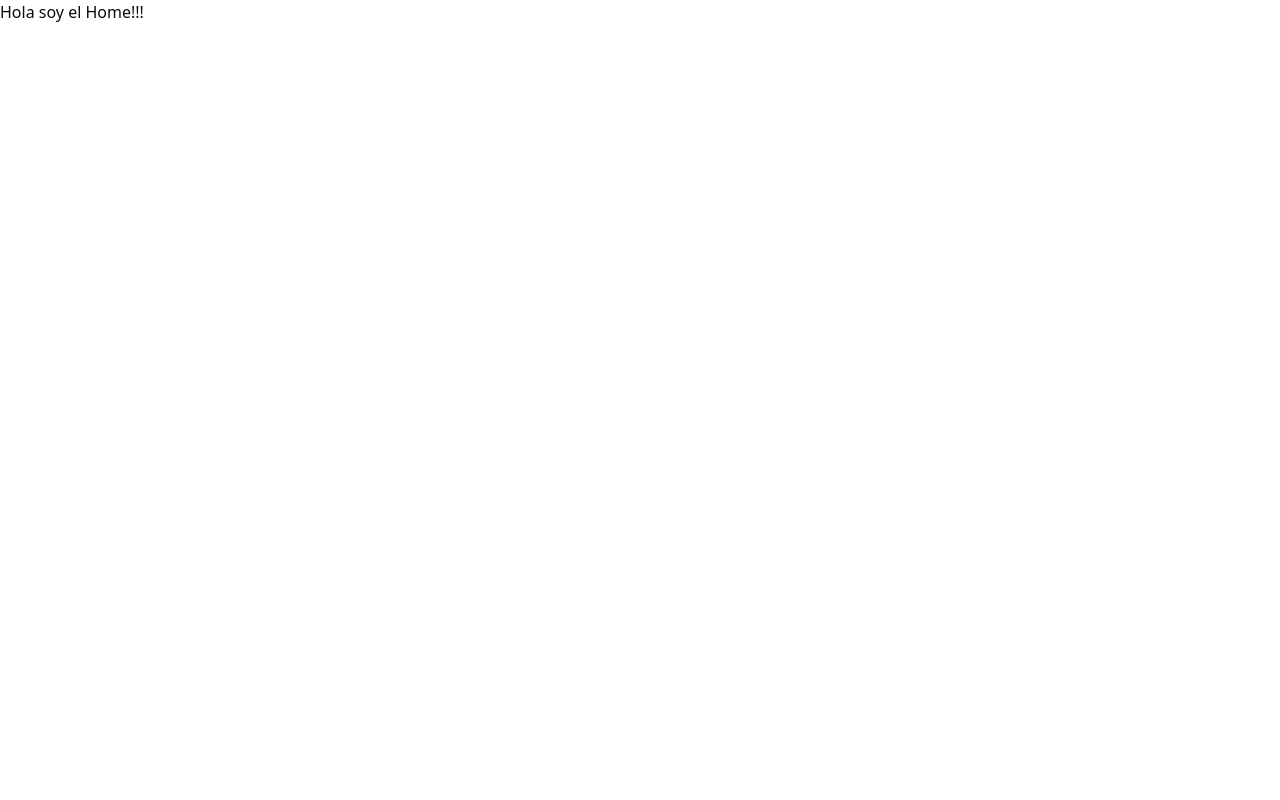
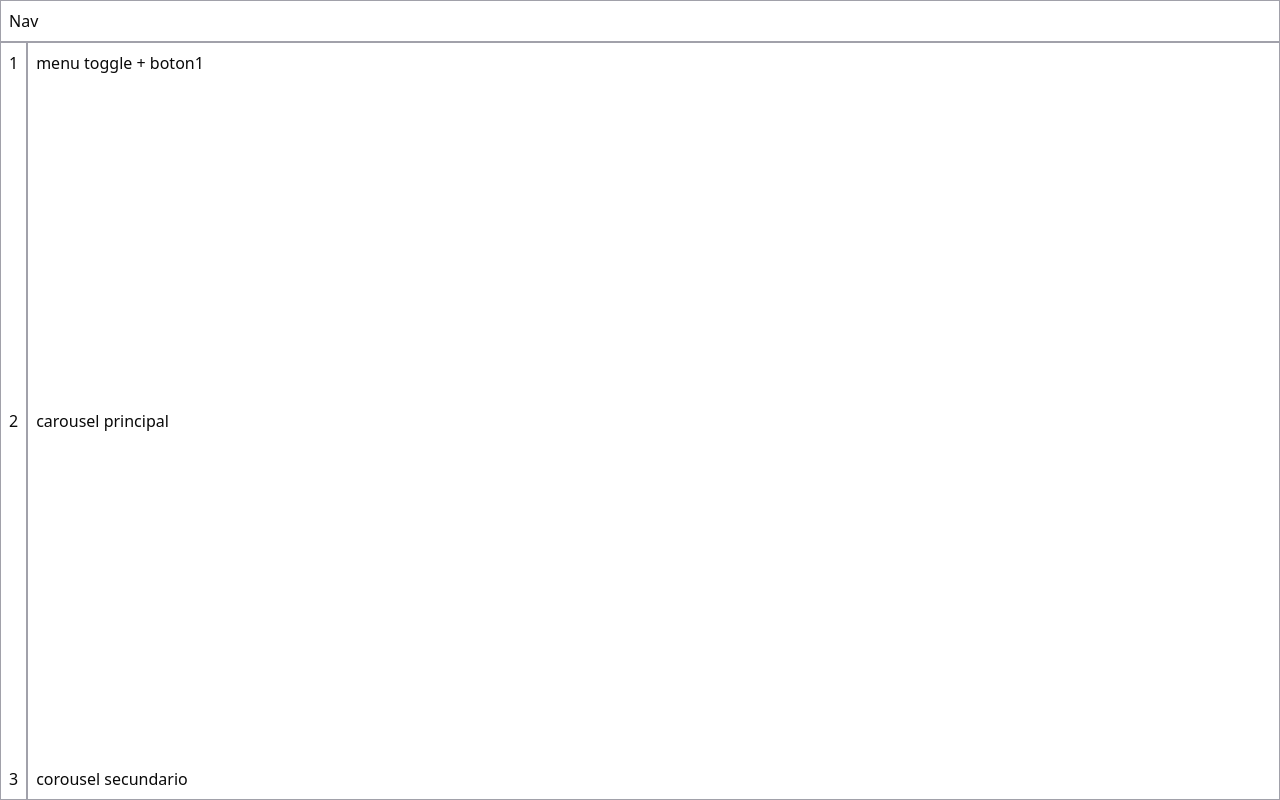
Before and after one commit to joskr3/demo-app-musica, a React (Vite) app: page / in a window 1280 px wide. Built offline with nearby package versions, Linux system fonts and the light colour scheme.

Commit message:
estructura base del tablero

```diff
--- a/src/Home.tsx
+++ b/src/Home.tsx
@@ -1,7 +1,16 @@
+import Main from "./components/custom/Main"
+import NavBar from "./components/custom/NavBar"
+import SideBar from "./components/custom/SideBar"
 
 const Home = () => {
   return (
-    <div>Hola soy el Home!!!</div>
+    <div className="flex flex-col h-dvh w-dvw">
+      <NavBar />
+      <div className="flex flex-1 w-full">
+        <SideBar />
+        <Main />
+      </div>
+    </div>
   )
 }
 
--- /dev/null
+++ b/src/components/custom/Main.tsx
@@ -0,0 +1,12 @@
+
+const Main = () => {
+  return (
+    <main className="flex flex-col justify-between p-2 border border-solid border-zinc-400 w-full">
+      <section>menu toggle + boton1</section>
+      <section>carousel principal</section>
+      <section>corousel secundario</section>
+    </main>
+  )
+}
+
+export default Main
--- /dev/null
+++ b/src/components/custom/NavBar.tsx
@@ -0,0 +1,10 @@
+
+const NavBar = () => {
+  return (
+    <nav className="flex flex-10 p-2 border border-solid border-zinc-400">
+      Nav
+    </nav>
+  )
+}
+
+export default NavBar
--- /dev/null
+++ b/src/components/custom/SideBar.tsx
@@ -0,0 +1,12 @@
+
+const SideBar = () => {
+  return (
+    <aside className="flex flex-col justify-between p-2 border border-solid border-zinc-400">
+      <p>1</p>
+      <p>2</p>
+      <p>3</p>
+    </aside>
+  )
+}
+
+export default SideBar
```
